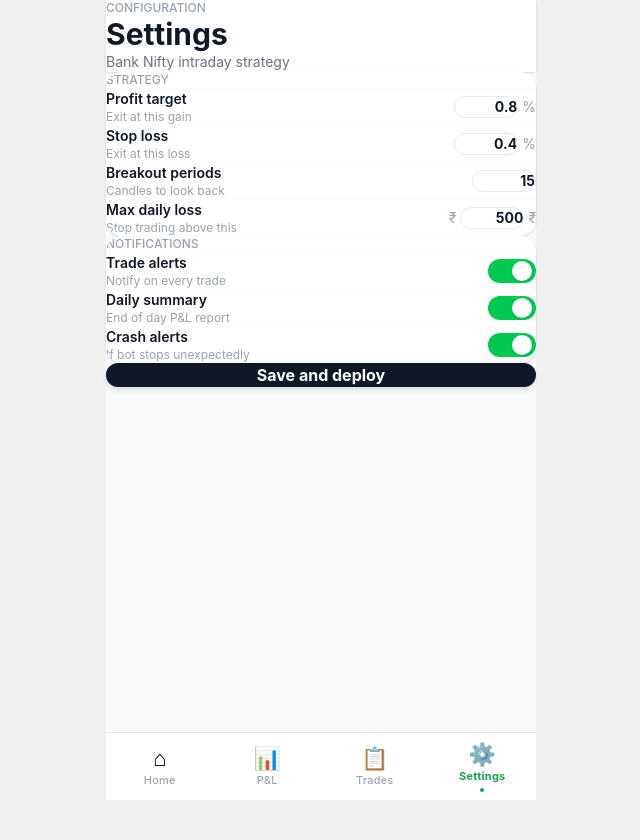
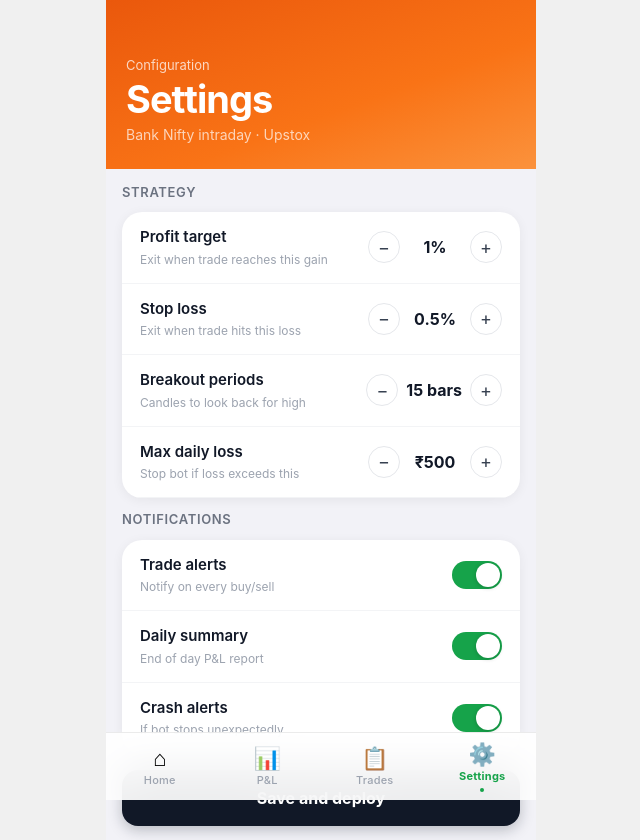
Before and after one commit to ankitloomba/trading-pwa, a Next.js app: page /settings in a window 1280 px wide. Shown: the whole page, without its empty margins (319-959 px from the left). Before the commit the page ends 800 px from the top, so only its background shows below. Built offline with nearby package versions, Linux system fonts and the light colour scheme.

Commit message:
Add files via upload

```diff
--- a/app/settings/page.js
+++ b/app/settings/page.js
@@ -1,70 +1,45 @@
 'use client'
 import { useState } from 'react'
 
-export default function Settings() {
-  const [profit, setProfit] = useState(0.8)
-  const [stop, setStop] = useState(0.4)
-  const [periods, setPeriods] = useState(15)
-  const [maxLoss, setMaxLoss] = useState(500)
-  const [alerts, setAlerts] = useState(true)
-  const [summary, setSummary] = useState(true)
-  const [crash, setCrash] = useState(true)
+function Toggle({on,onToggle}){return(<button onClick={onToggle} style={{width:'50px',height:'28px',borderRadius:'14px',border:'none',cursor:'pointer',background:on?'#16a34a':'#d1d5db',position:'relative',transition:'background 0.2s',flexShrink:0}}><div style={{width:'24px',height:'24px',borderRadius:'50%',background:'white',position:'absolute',top:'2px',transition:'left 0.2s',left:on?'24px':'2px',boxShadow:'0 1px 4px rgba(0,0,0,0.2)'}}/></button>)}
 
-  return (
-    <div className="min-h-screen bg-gray-50">
-      <div className="bg-white px-4 pt-12 pb-4 shadow-sm">
-        <p className="text-xs text-gray-400 uppercase font-medium mb-1">Configuration</p>
-        <h1 className="text-3xl font-bold text-gray-900">Settings</h1>
-        <p className="text-sm text-gray-500 mt-1">Bank Nifty intraday strategy</p>
+function Row({label,sub,children}){return(<div style={{display:'flex',alignItems:'center',justifyContent:'space-between',padding:'14px 18px',borderBottom:'1px solid #f3f4f6'}}><div style={{flex:1,minWidth:0,paddingRight:'12px'}}><p style={{fontSize:'15px',fontWeight:'600',color:'#111827',marginBottom:'2px'}}>{label}</p>{sub&&<p style={{fontSize:'12px',color:'#9ca3af'}}>{sub}</p>}</div>{children}</div>)}
+
+function Stepper({val,setVal,step=0.1,suffix='%',min=0}){return(<div style={{display:'flex',alignItems:'center',gap:'8px'}}><button onClick={()=>setVal(v=>+(Math.max(min,v-step)).toFixed(1))} style={{width:'32px',height:'32px',borderRadius:'50%',border:'1.5px solid #e5e7eb',background:'white',fontSize:'18px',cursor:'pointer',color:'#374151',display:'flex',alignItems:'center',justifyContent:'center'}}>−</button><span style={{fontSize:'16px',fontWeight:'700',color:'#111827',minWidth:'54px',textAlign:'center'}}>{suffix==='₹'?'₹'+val:val+suffix}</span><button onClick={()=>setVal(v=>+(v+step).toFixed(1))} style={{width:'32px',height:'32px',borderRadius:'50%',border:'1.5px solid #e5e7eb',background:'white',fontSize:'18px',cursor:'pointer',color:'#374151',display:'flex',alignItems:'center',justifyContent:'center'}}>+</button></div>)}
+
+export default function Settings(){
+  const [profit,setProfit]=useState(1.0)
+  const [stop,setStop]=useState(0.5)
+  const [periods,setPeriods]=useState(15)
+  const [maxLoss,setMaxLoss]=useState(500)
+  const [alerts,setAlerts]=useState(true)
+  const [summary,setSummary]=useState(true)
+  const [crash,setCrash]=useState(true)
+  const [saved,setSaved]=useState(false)
+
+  return(
+    <div style={{minHeight:'100dvh',background:'#f2f2f7'}}>
+      <div style={{background:'linear-gradient(160deg,#ea580c 0%,#f97316 60%,#fb923c 100%)',padding:'56px 20px 24px',paddingTop:'calc(56px + env(safe-area-inset-top))'}}>
+        <p style={{color:'rgba(255,255,255,0.75)',fontSize:'13px',marginBottom:'4px'}}>Configuration</p>
+        <h1 style={{color:'white',fontSize:'38px',fontWeight:'700',letterSpacing:'-1px',lineHeight:1}}>Settings</h1>
+        <p style={{color:'rgba(255,255,255,0.7)',fontSize:'14px',marginTop:'6px'}}>Bank Nifty intraday · Upstox</p>
       </div>
-
-      <div className="mx-4 mt-4 mb-4 bg-white rounded-2xl shadow-sm overflow-hidden">
-        <p className="text-xs text-gray-400 uppercase font-medium px-4 pt-4 pb-2">Strategy</p>
-        {[
-          { label:'Profit target', sub:'Exit at this gain', val:profit, set:setProfit, step:0.1, suffix:'%' },
-          { label:'Stop loss', sub:'Exit at this loss', val:stop, set:setStop, step:0.1, suffix:'%' },
-          { label:'Breakout periods', sub:'Candles to look back', val:periods, set:setPeriods, step:1, suffix:'' },
-          { label:'Max daily loss', sub:'Stop trading above this', val:maxLoss, set:setMaxLoss, step:50, suffix:'₹', prefix:'₹' },
-        ].map(item => (
-          <div key={item.label} className="flex items-center justify-between px-4 py-3 border-t border-gray-50">
-            <div>
-              <p className="text-sm font-semibold text-gray-900">{item.label}</p>
-              <p className="text-xs text-gray-400">{item.sub}</p>
-            </div>
-            <div className="flex items-center gap-1">
-              {item.prefix && <span className="text-sm text-gray-400">{item.prefix}</span>}
-              <input type="number" value={item.val} step={item.step}
-                onChange={e => item.set(parseFloat(e.target.value))}
-                className="w-16 text-right border border-gray-200 rounded-xl px-2 py-1 text-sm font-bold text-gray-900" />
-              {item.suffix && <span className="text-sm text-gray-400">{item.suffix}</span>}
-            </div>
-          </div>
-        ))}
-      </div>
-
-      <div className="mx-4 mb-4 bg-white rounded-2xl shadow-sm overflow-hidden">
-        <p className="text-xs text-gray-400 uppercase font-medium px-4 pt-4 pb-2">Notifications</p>
-        {[
-          { label:'Trade alerts', sub:'Notify on every trade', val:alerts, set:setAlerts },
-          { label:'Daily summary', sub:'End of day P&L report', val:summary, set:setSummary },
-          { label:'Crash alerts', sub:'If bot stops unexpectedly', val:crash, set:setCrash },
-        ].map(item => (
-          <div key={item.label} className="flex items-center justify-between px-4 py-3 border-t border-gray-50">
-            <div>
-              <p className="text-sm font-semibold text-gray-900">{item.label}</p>
-              <p className="text-xs text-gray-400">{item.sub}</p>
-            </div>
-            <button onClick={() => item.set(!item.val)}
-              className={`w-12 h-6 rounded-full relative transition-colors ${item.val ? 'bg-green-500' : 'bg-gray-200'}`}>
-              <div className={`w-5 h-5 bg-white rounded-full absolute top-0.5 shadow transition-all ${item.val ? 'left-6' : 'left-0.5'}`} />
-            </button>
-          </div>
-        ))}
-      </div>
-
-      <div className="mx-4 mb-24">
-        <button className="w-full bg-gray-900 text-white font-bold py-4 rounded-2xl shadow-md text-base">
-          Save and deploy
+      <div style={{padding:'14px 16px'}}>
+        <p style={{fontSize:'13px',fontWeight:'600',color:'#6b7280',marginBottom:'10px',textTransform:'uppercase',letterSpacing:'0.05em'}}>Strategy</p>
+        <div style={{background:'white',borderRadius:'20px',overflow:'hidden',marginBottom:'12px',boxShadow:'0 2px 12px rgba(0,0,0,0.06)'}}>
+          <Row label="Profit target" sub="Exit when trade reaches this gain"><Stepper val={profit} setVal={setProfit} step={0.1}/></Row>
+          <Row label="Stop loss" sub="Exit when trade hits this loss"><Stepper val={stop} setVal={setStop} step={0.1}/></Row>
+          <Row label="Breakout periods" sub="Candles to look back for high"><Stepper val={periods} setVal={setPeriods} step={1} suffix=" bars" min={5}/></Row>
+          <Row label="Max daily loss" sub="Stop bot if loss exceeds this"><Stepper val={maxLoss} setVal={setMaxLoss} step={100} suffix="₹" min={100}/></Row>
+        </div>
+        <p style={{fontSize:'13px',fontWeight:'600',color:'#6b7280',marginBottom:'10px',textTransform:'uppercase',letterSpacing:'0.05em'}}>Notifications</p>
+        <div style={{background:'white',borderRadius:'20px',overflow:'hidden',marginBottom:'16px',boxShadow:'0 2px 12px rgba(0,0,0,0.06)'}}>
+          <Row label="Trade alerts" sub="Notify on every buy/sell"><Toggle on={alerts} onToggle={()=>setAlerts(v=>!v)}/></Row>
+          <Row label="Daily summary" sub="End of day P&L report"><Toggle on={summary} onToggle={()=>setSummary(v=>!v)}/></Row>
+          <Row label="Crash alerts" sub="If bot stops unexpectedly"><Toggle on={crash} onToggle={()=>setCrash(v=>!v)}/></Row>
+        </div>
+        <button onClick={()=>{setSaved(true);setTimeout(()=>setSaved(false),2000)}} style={{width:'100%',padding:'16px',borderRadius:'16px',border:'none',cursor:'pointer',background:saved?'#16a34a':'#111827',color:'white',fontSize:'16px',fontWeight:'700',transition:'background 0.3s',boxShadow:'0 4px 14px rgba(17,24,39,0.25)'}}>
+          {saved?'✓ Saved!':'Save and deploy'}
         </button>
       </div>
     </div>
```
